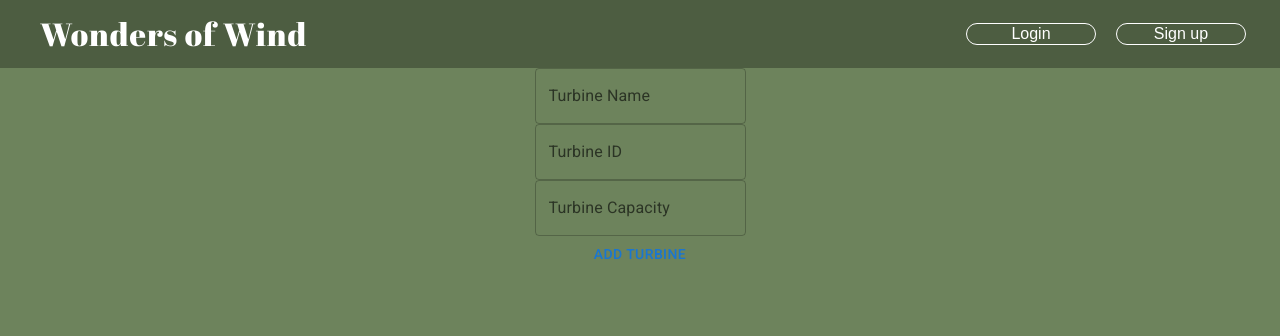
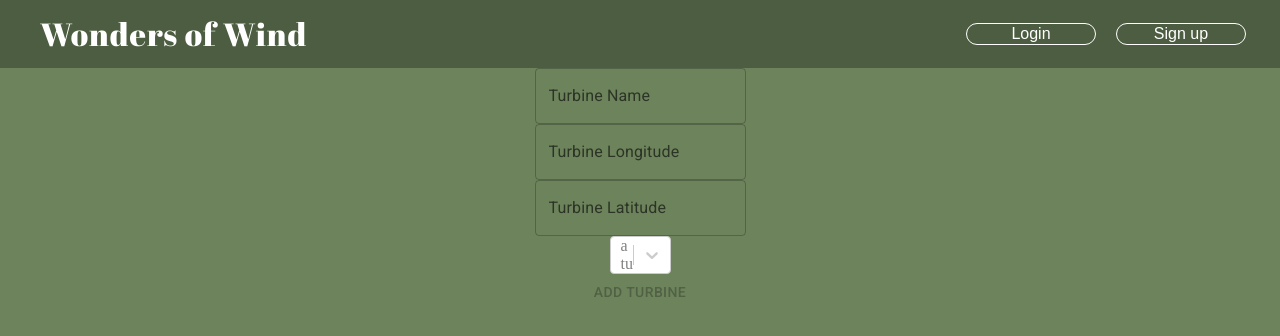
Before and after one commit to T1mTop1a/team_project_wonders_of_wind, a React (Create React App) app in the folder frontend/: page /editTurbine in a window 1280 px wide. Shown: the top 336 px of the page. Built offline with nearby package versions, Linux system fonts and the light colour scheme.

Commit message:
Draft: Turbine Longtitude and latitude finished, but model is not finished

```diff
--- a/frontend/src/pages/EditTurbine.js
+++ b/frontend/src/pages/EditTurbine.js
@@ -4,11 +4,17 @@ import "./css/home.css";
 import Header from "./home.js";
 import "./css/EditTurbine.css";
 import { TextField, Button } from "@mui/material";
+import { default as Select } from 'react-select';
+
 
 const EditTurbine = () => {
-    const [turbineName, setTurbineName] = useState('');
-    const [turbineId, setTurbineId] = useState('');
-    const [turbineCapacity, setTurbineCapacity] = useState('');
+    const [turbineName, setTurbineName] = useState('');//Turbine name
+    const [turbineLongitude, setTurbineLongitude] = useState('');//Turbine longitude
+    const [turbineLatitude, setTurbineLatitude] = useState('');//Turbine latitude
+    const [isLatitudeValid, setIsLatitudeValid] = useState(true);//is latitude valid
+    const [isLongitudeValid, setIsLongitudeValid] = useState(true);//is longitude valid
+    const [selectedTurbineModel, setSelectedTurbineModel] = useState(null);//selected turbine model
+    const [defaultTurbineModels, setDefaultTurbineModels] = useState([]);//default turbine models
 
     const handleSubmit = async (event) => {
         event.preventDefault();
@@ -16,7 +22,7 @@ const EditTurbine = () => {
             const response = await fetch(`${process.env.REACT_APP_BACKEND}/api/v1/turbines`, {
                 method: 'POST',
                 headers: { 'Content-Type': 'application/json' },
-                body: JSON.stringify({ turbineName, turbineId, turbineCapacity }),
+                body: JSON.stringify({ turbineName, turbineLongitude, turbineLatitude }),
             });
             if (!response.ok) {
                 throw new Error(response.statusText);
@@ -26,6 +32,21 @@ const EditTurbine = () => {
             console.error(error);
         }
     };
+
+    const loadDefaultTurbineModels = async () => {
+        try {
+            const response = await fetch(`${process.env.REACT_APP_BACKEND}/api/v1/turbines`);
+            if (!response.ok) {
+                throw new Error(response.statusText);
+            }
+            const data = await response.json();
+            setDefaultTurbineModels(data);
+        } catch (error) {
+            console.error(error);
+        }
+    };
+
+
 
     return (
         <div className="EditTurbine">
@@ -37,16 +58,36 @@ const EditTurbine = () => {
                     onChange={(event) => setTurbineName(event.target.value)}
                 />
                 <TextField
-                    label="Turbine ID"
-                    value={turbineId}
-                    onChange={(event) => setTurbineId(event.target.value)}
+                    label="Turbine Longitude"
+                    value={turbineLongitude}
+                    onChange={(event) => {
+                        if (!isNaN(event.target.value)) {
+                            setTurbineLongitude(event.target.value);
+                            setIsLongitudeValid(true);
+                        } else {
+                            setIsLongitudeValid(false);
+                        }
+                    }}
                 />
                 <TextField
-                    label="Turbine Capacity"
-                    value={turbineCapacity}
-                    onChange={(event) => setTurbineCapacity(event.target.value)}
+                    label="Turbine Latitude"
+                    value={turbineLatitude}
+                    onChange={(event) => {
+                        if (!isNaN(event.target.value)) {
+                            setTurbineLatitude(event.target.value);
+                            setIsLatitudeValid(true);
+                        } else {
+                            setIsLatitudeValid(false);
+                        }
+                    }}
                 />
-                <Button type="submit">Add Turbine</Button>
+                <Select
+                    options={defaultTurbineModels}
+                    value={selectedTurbineModel}
+                    onChange={(selectedOption) => setSelectedTurbineModel(selectedOption)}
+                    placeholder="Select a turbine model"
+                />
+                <Button type="submit" disabled={!isLatitudeValid || !isLongitudeValid || !selectedTurbineModel}>Add Turbine</Button>
             </form>
         </div>
     );
--- /dev/null
+++ b/package.json
@@ -0,0 +1,5 @@
+{
+  "dependencies": {
+    "react-select": "^3.1.0"
+  }
+}
```
Also changed, not shown: 1 other file (tests, documents, lock files or other folders).
